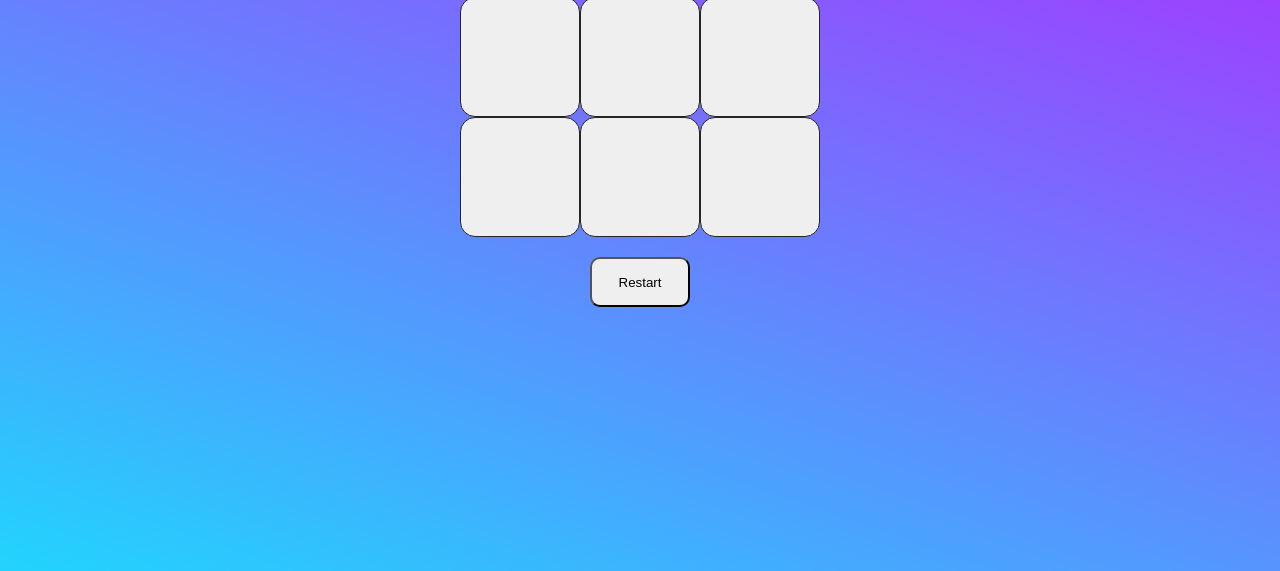
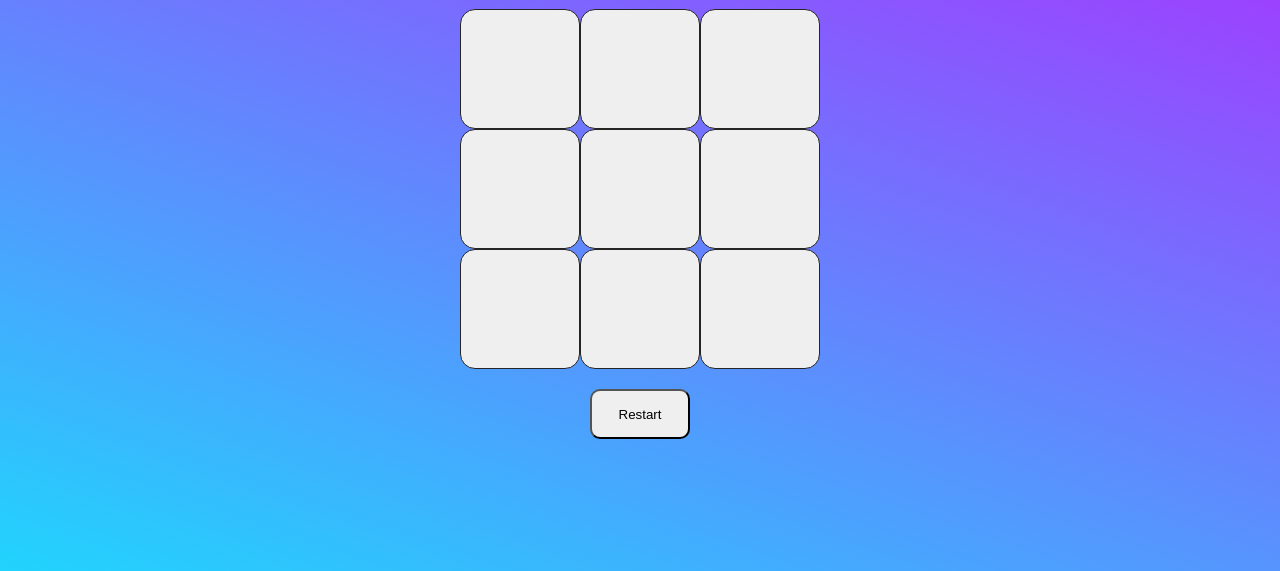
Before and after one commit to aguspeiretti/TIC-TAC-TOE, a plain HTML site: page index.html in a window 1280 px wide. Shown: the part 229-800 px from the top of the page. Drawn offline with Linux system fonts and the light colour scheme; some packages are replaced by stand-ins of ours; a script that the page names is missing.

Commit message:
therth commit

```diff
--- a/estilo.css
+++ b/estilo.css
@@ -12,10 +12,15 @@ body {
   background-color: #21d4fd;
   background-image: linear-gradient(19deg, #21d4fd 0%, #b721ff 100%);
   background-repeat: no-repeat;
+  display: flex;
+  justify-content: center;
+  align-items: center;
 
   display: flex;
   flex-direction: column;
   align-items: center;
+}
+.contenedortotal {
 }
 .titulo {
   width: 50%;
```
